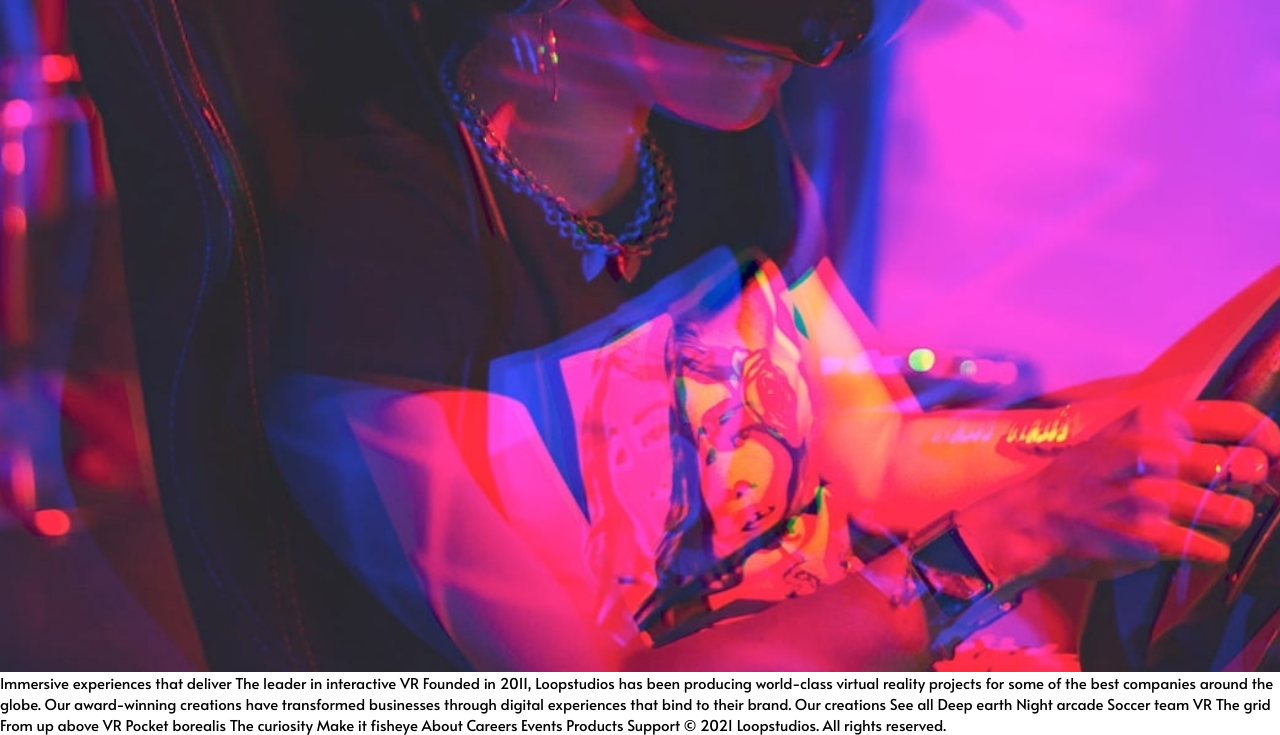
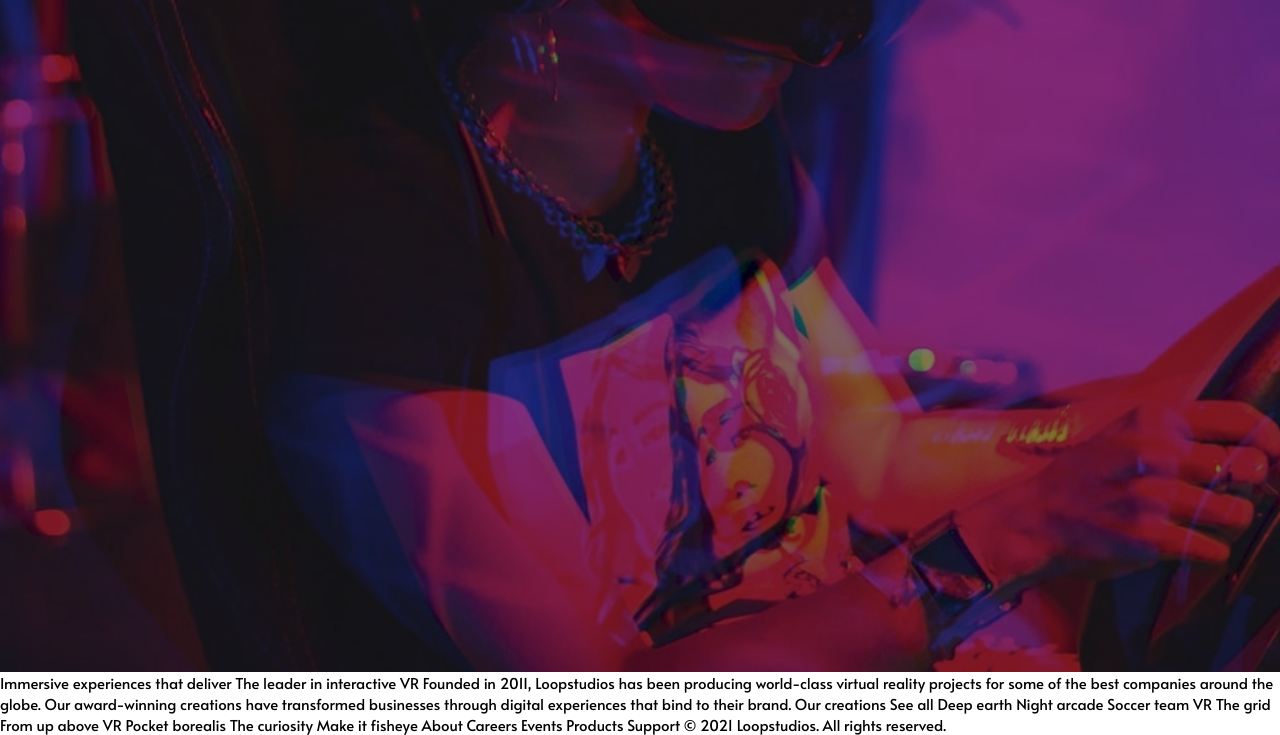
Before and after one commit to lukmak0394/loopstudios-landing-page, a plain HTML site: page index.html in a window 1280 px wide. Shown: the part 128-863 px from the top of the page. Drawn offline with Linux system fonts and the light colour scheme.

Commit message:
added header overlay

```diff
--- a/index.html
+++ b/index.html
@@ -30,7 +30,7 @@
     </div>
 </nav>
 <header>
-  <div class="overlay"></div>
+  <div class="overlay">x</div>
 </header>
 
 
--- a/scss/layout/_header.scss
+++ b/scss/layout/_header.scss
@@ -6,4 +6,14 @@ header {
     background-repeat: no-repeat;
     background-position: center;
     background-size: cover;
+    position: relative;
+
+    .overlay {
+        position: absolute;
+        top: 0;
+        left: 0;
+        width: 100%;
+        height: 100%;
+        background-color: rgba(0,0,0,0.5);
+    }
 }
```
Also changed, not shown: css/style.css, 1 other file.
